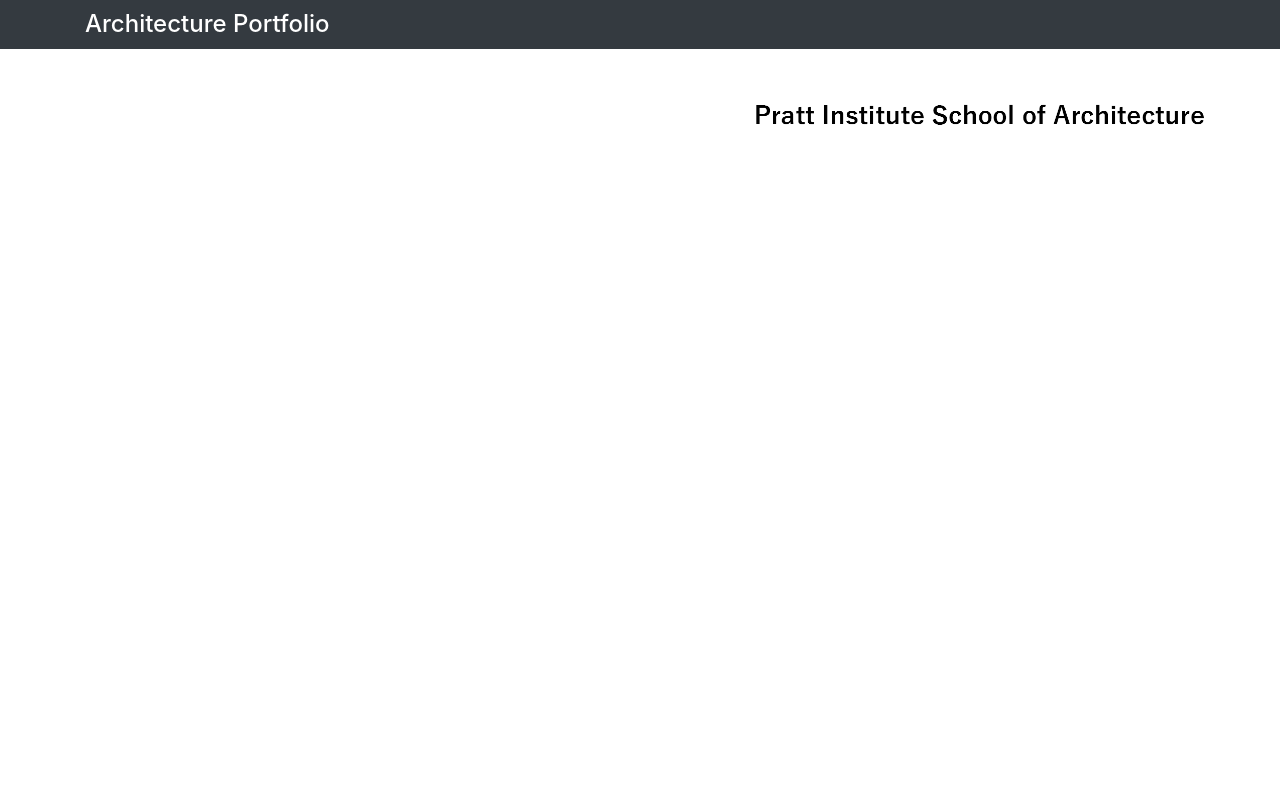
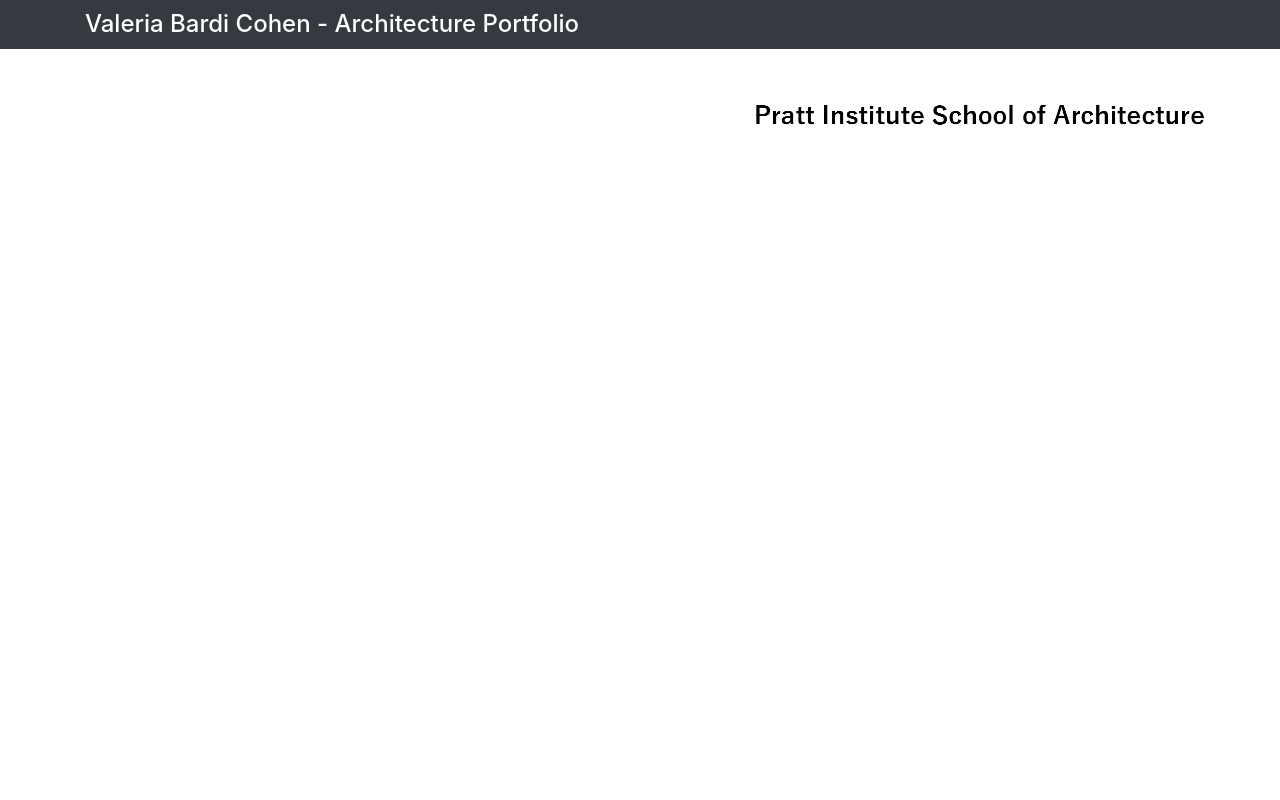
Before and after one commit to jcybul/vbardico, a plain HTML site: page index.html in a window 1280 px wide. Shown: the top 800 px of the page. Drawn offline with nearby package versions, Linux system fonts and the light colour scheme.

Commit message:
Update index.html

```diff
--- a/index.html
+++ b/index.html
@@ -45,7 +45,7 @@
 <body>
   <div id="top-bar">
     <div class="container">
-      <h1>Architecture Portfolio</h1>
+      <h1>Valeria Bardi Cohen - Architecture Portfolio</h1>
     </div>
   </div>
   <img src="images/png1.png">
```
